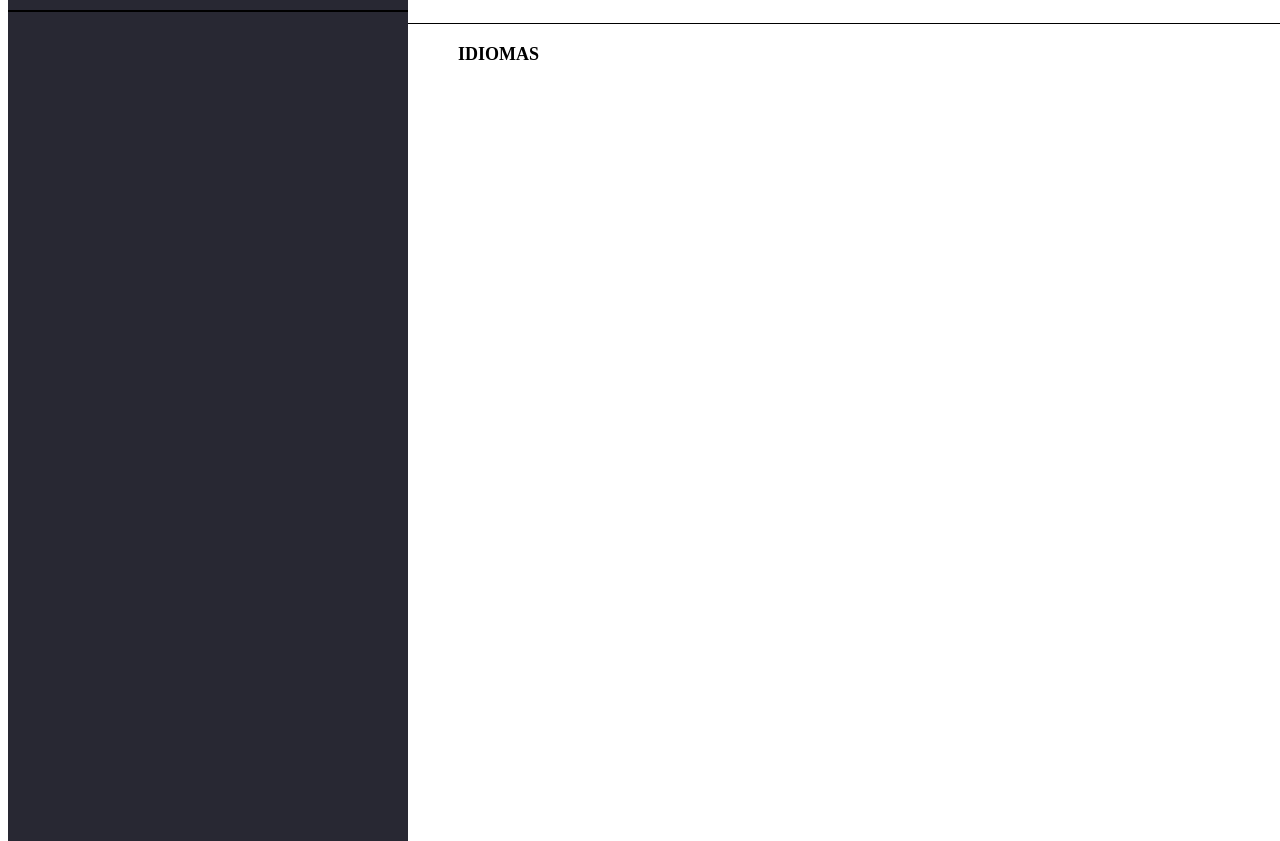
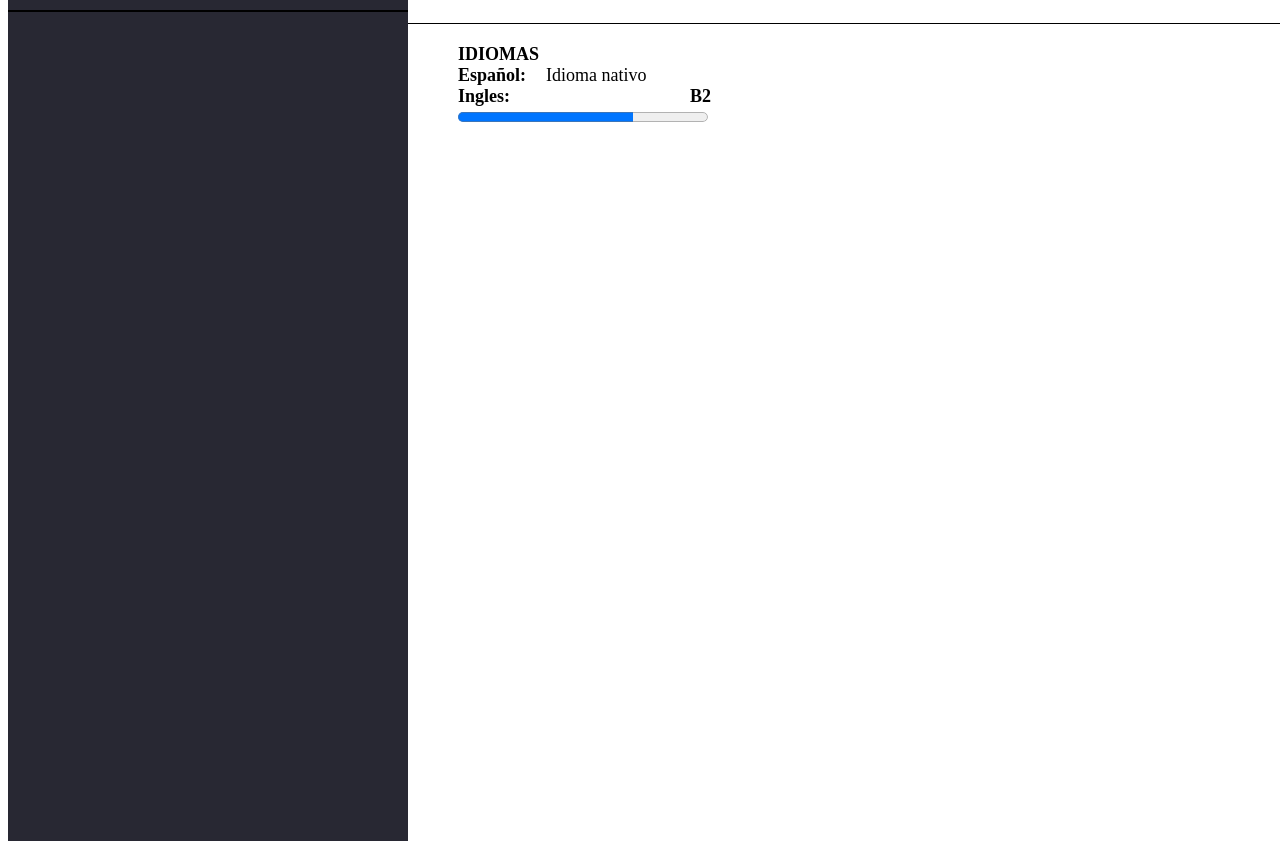
Before and after one commit to Wolfam12/Hojavida, a plain HTML site: page index.html in a window 1280 px wide. Shown: the part 869-1710 px from the top of the page. Drawn offline with Linux system fonts and the light colour scheme; a script that the page names is missing.

Commit message:
Parte de idiomas Terminada

```diff
--- a/esilos.css
+++ b/esilos.css
@@ -143,3 +143,28 @@
   padding-top: 20px;
   padding-left: 50px;
 }
+
+
+progress {
+  width: 100%;
+  height: 20px;
+}
+
+progress::-webkit-progress-bar {
+  background-color: #eee;
+  border-radius: 20px;
+}
+
+progress::-webkit-progress-value {
+  background-color: black;
+  border-radius: 15px;
+}
+.contenedoridiomas{
+  display: flex;
+}
+.nivelIngles{
+  margin-left: 180px;
+}
+.Idioma{
+  padding-right: 20px;
+}
--- a/index.html
+++ b/index.html
@@ -138,7 +138,25 @@
     </div>
     <div class="bordesrightsection"></div>
     <div class="titles_rightsection">
+       <div>
         <b>IDIOMAS</b>
+        <div contenedoridiomas>
+            <div class="contenedoridiomas">
+           <div class="Idioma"> <b>Español:</b></div><div>Idioma nativo</div>
+
+        </div>
+        <div>
+            <div class="contenedoridiomas">
+                <div><b>Ingles:</b></div> <div class="nivelIngles"><b>B2</b></div>
+            </div>
+            <div>
+
+                <progress value="70" max="100"></progress>
+
+            </div>
+        </div>
+       </div>
+
 
     </div>
     </div>
```
